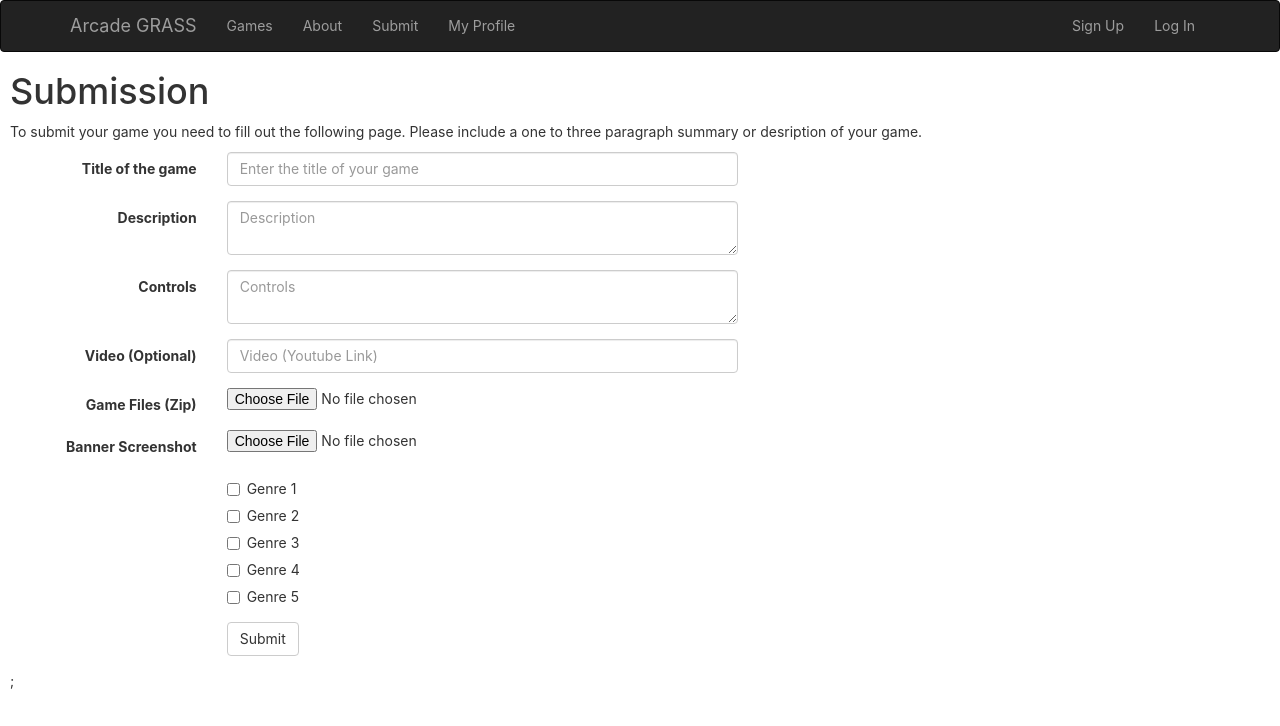
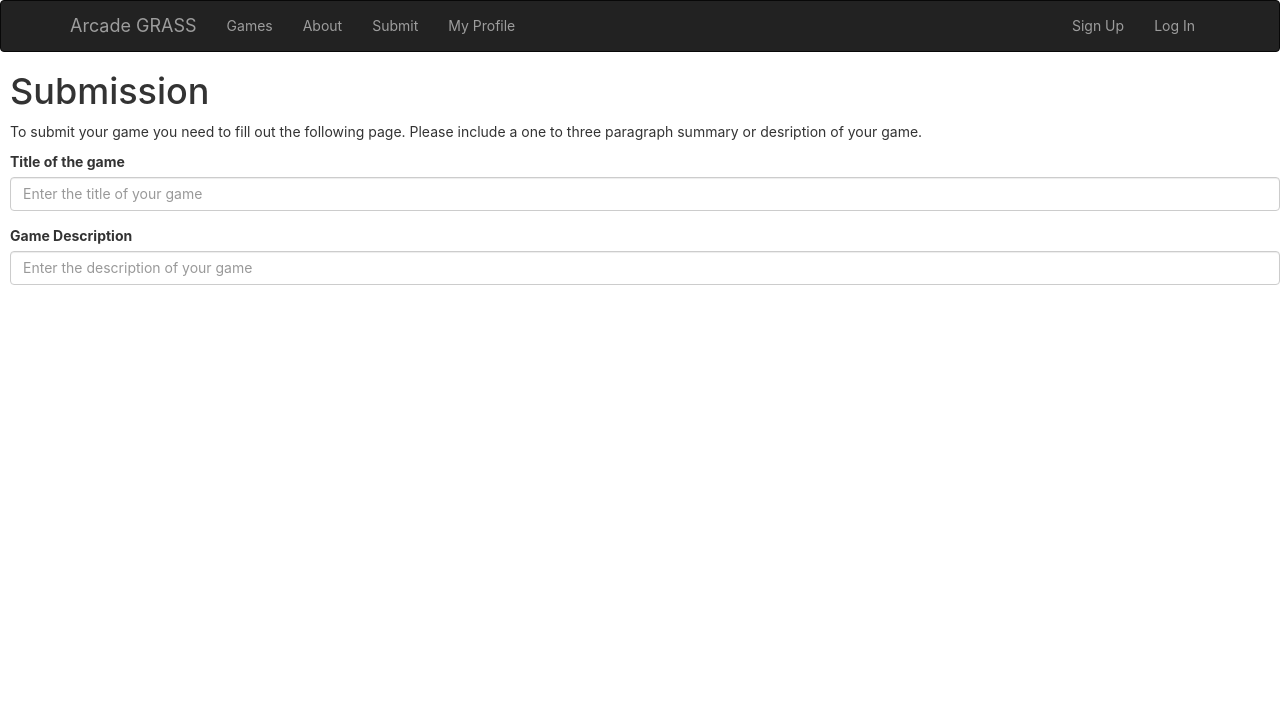
Before and after one commit to Dcorb1209/UCFArcade, a React (Create React App) app: page /Submit in a window 1280 px wide. Shown: the top 726 px of the page. Built offline with nearby package versions, Linux system fonts and the light colour scheme.

Commit message:
Revert "Merge branch 'master' of https://github.com/Dcorb1209/UCFArcade"
This reverts commit ad1e1e0267c08b0f2435ce438a455276a5bce230, reversing
changes made to 17e3966e8d42317513acbd6671cbd907ffe9a474.

```diff
--- a/src/Submit.js
+++ b/src/Submit.js
@@ -1,5 +1,5 @@
 import React, { Component } from 'react';
-import {FormGroup, FormControl, ControlLabel, HelpBlock, Form, Button, Col, Checkbox} from 'react-bootstrap';
+import {FormGroup, FormControl, ControlLabel, HelpBlock} from 'react-bootstrap';
 import NaviBar from './Components/NavBar';
 import './Submit.css';
 
@@ -39,15 +39,13 @@ class Submit extends Component {
         <h1>Submission</h1>
         <p>To submit your game you need to fill out the following page. Please include a one to three paragraph summary or desription of your game.</p>
 
-
-    <Form horizontal>
         {/*Game Title Form*/}
+        <form>
         <FormGroup
           controlId="gameTitleForm"
           validationState={this.getValidationState()}
         >
-        <Col componentClass={ControlLabel} sm={2}>Title of the game</Col>
-        <Col sm={5}>
+          <ControlLabel>Title of the game</ControlLabel>
           <FormControl
             type="text"
             value={this.state.value}
@@ -55,86 +53,25 @@ class Submit extends Component {
             onChange={this.handleChange}
           />
           <FormControl.Feedback />
-        </Col>
         </FormGroup>
-  <FormGroup controlId="formDescription">
-    <Col componentClass={ControlLabel} sm={2}>
-      Description
-    </Col>
-    <Col sm={5}>
-      <FormControl
-        componentClass="textArea"
-        type="text"
-        placeholder="Description" />
-    </Col>
-  </FormGroup>
+      </form>
 
-  <FormGroup controlId="formControls">
-    <Col componentClass={ControlLabel} sm={2}>
-      Controls
-    </Col>
-    <Col sm={5}>
-      <FormControl
-        componentClass="textArea"
-        type="text"
-        placeholder="Controls" />
-    </Col>
-  </FormGroup>
-
-  <FormGroup controlId="formVideo">
-    <Col componentClass={ControlLabel} sm={2}>
-      Video (Optional)
-    </Col>
-    <Col sm={5}>
+      {/*Game Description Form*/}
+      <form>
+        <FormGroup
+          controlId="gameDescriptionForm"
+          validationState={this.getValidationStateDesc()}
+        >
+          <ControlLabel>Game Description</ControlLabel>
           <FormControl
             type="text"
-        placeholder="Video (Youtube Link)" />
-    </Col>
+            value={this.state.value}
+            placeholder="Enter the description of your game"
+            onChange={this.handleChange}
+          />
+          <FormControl.Feedback />
         </FormGroup>
-
-  <FormGroup controlId="formGameFile">
-    <Col componentClass={ControlLabel} sm={2}>
-      Game Files (Zip)
-    </Col>
-    <Col sm={5}>
-      <FormControl
-        type="file"
-        placeholder="Choose File" />
-    </Col>
-  </FormGroup>
-
-
-  <FormGroup controlId="formGameScreenShot">
-    <Col componentClass={ControlLabel} sm={2}>
-      Banner Screenshot
-    </Col>
-    <Col sm={5}>
-      <FormControl
-        type="file"
-        placeholder="Choose File" />
-    </Col>
-  </FormGroup>
-
-
-
-
-  <FormGroup>
-    <Col smOffset={2} sm={5}>
-      <Checkbox>Genre 1</Checkbox>
-      <Checkbox>Genre 2</Checkbox>
-      <Checkbox>Genre 3</Checkbox>
-      <Checkbox>Genre 4</Checkbox>
-      <Checkbox>Genre 5</Checkbox>
-    </Col>
-  </FormGroup>
-
-  <FormGroup>
-    <Col smOffset={2} sm={10}>
-      <Button type="submit">Submit</Button>
-    </Col>
-  </FormGroup>
-</Form>;
-
+      </form>
         </div>
       </div>
     )
```
Lines whose indentation alone changed are shown as unchanged.
